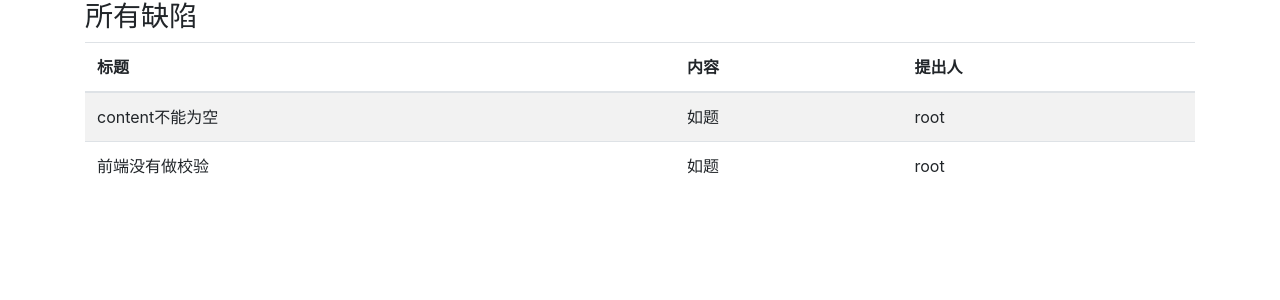
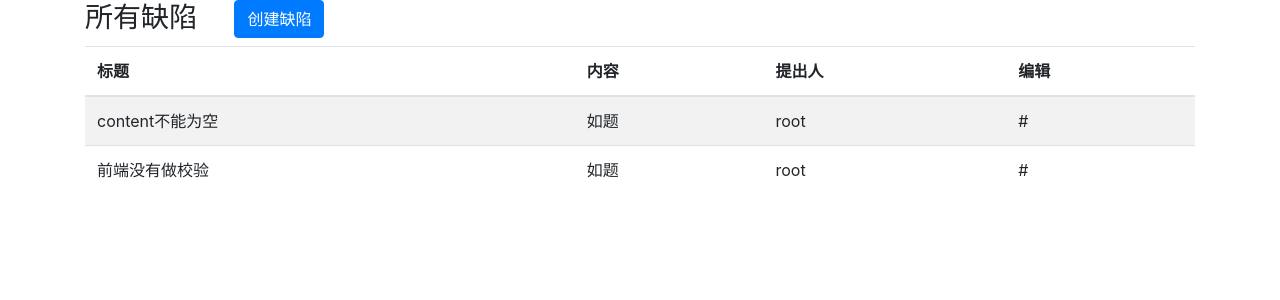
Before and after one commit to wangsumei1992/flask, a Flask app: page / in a window 1280 px wide. Shown: the top 300 px of the page. Run offline with Flask 2, Linux system fonts and the light colour scheme; data comes from the database, SQL or seed files in the repository; some libraries are stand-ins or nearby versions.

Commit message:
add 路由

```diff
--- a/dm/app.py
+++ b/dm/app.py
@@ -26,7 +26,7 @@
         g.sqlite_db = connect_db()
     return g.sqlite_db
 
-@app.teardown_appcontext #当应用退出的时候
+@app.teardown_appcontext
 def close_db(error):
     """Closes the database again at the end of the request."""
     if hasattr(g, 'sqlite_db'):
@@ -41,11 +41,18 @@
     return render_template('index.html', defects=defects)
 
 @app.route('/new')
-def display_create_defect_form():
+def new():
     db = get_db()
     cur = db.execute('select id, title from tags order by id desc')
     tags = cur.fetchall()
     return render_template('new.html', tags=tags)
+
+@app.route('/edit/<int:defect_id>')
+def edit(defect_id):
+    db = get_db()
+    cur = db.execute('select * from defects where defect_id = ?', [defect_id])
+    tags = cur.fetchone()
+    return render_template('edit.html', defects=defects)
 
 @app.route('/create_defect', methods=['POST'])
 def create():
@@ -54,4 +61,5 @@
                      [request.form['title'], request.form['content'], request.form['author'], request.form['tag_id']])
     print(request.form['tag_id'])
     db.commit()
+    flash("创建成功") #做提示
     return redirect(url_for('all_defects'))
--- a/dm/templates/index.html
+++ b/dm/templates/index.html
@@ -1,11 +1,14 @@
 {% extends "layout.html" %}
 {% block body %}
-<h3>所有缺陷</h3>
+    <h3>所有缺陷
+        <a href="{{url_for('new')}}" class="btn btn-primary new-defect-btn">创建缺陷</a>
+    </h3>
     <table class="table table-striped">
         <thead>
           <th>标题</th>
           <th>内容</th>
           <th>提出人</th>
+          <th>编辑</th>
         </thead>
         <tbody>
           {% for defect in defects %}
@@ -13,6 +16,7 @@
               <td>{{defect.title}}</td>
               <td>{{defect.content}}</td>
               <td>{{defect.author}}</td>
+              <td>{{url_for('edit')}}</td>
           </tr>
           {% endfor %}
         </tbody>
--- a/dm/templates/layout.html
+++ b/dm/templates/layout.html
@@ -11,11 +11,17 @@
       .create-form{
         margin: lem auto;
       }
+      .new-defect-btn{
+        margin-left: 30px;
+      }
     </style>
   </head>
   <body>
     <div class="container">
-        {% block body %}{% endblock %}
+      {% for message in get_flashed_messages() %}
+         <div class="alert alert-success">{{ message }}</div>
+      {% endfor %}
+      {% block body %}{% endblock %}
     </div>
 
     <!-- Optional JavaScript -->
```
Lines whose indentation alone changed are shown as unchanged.
